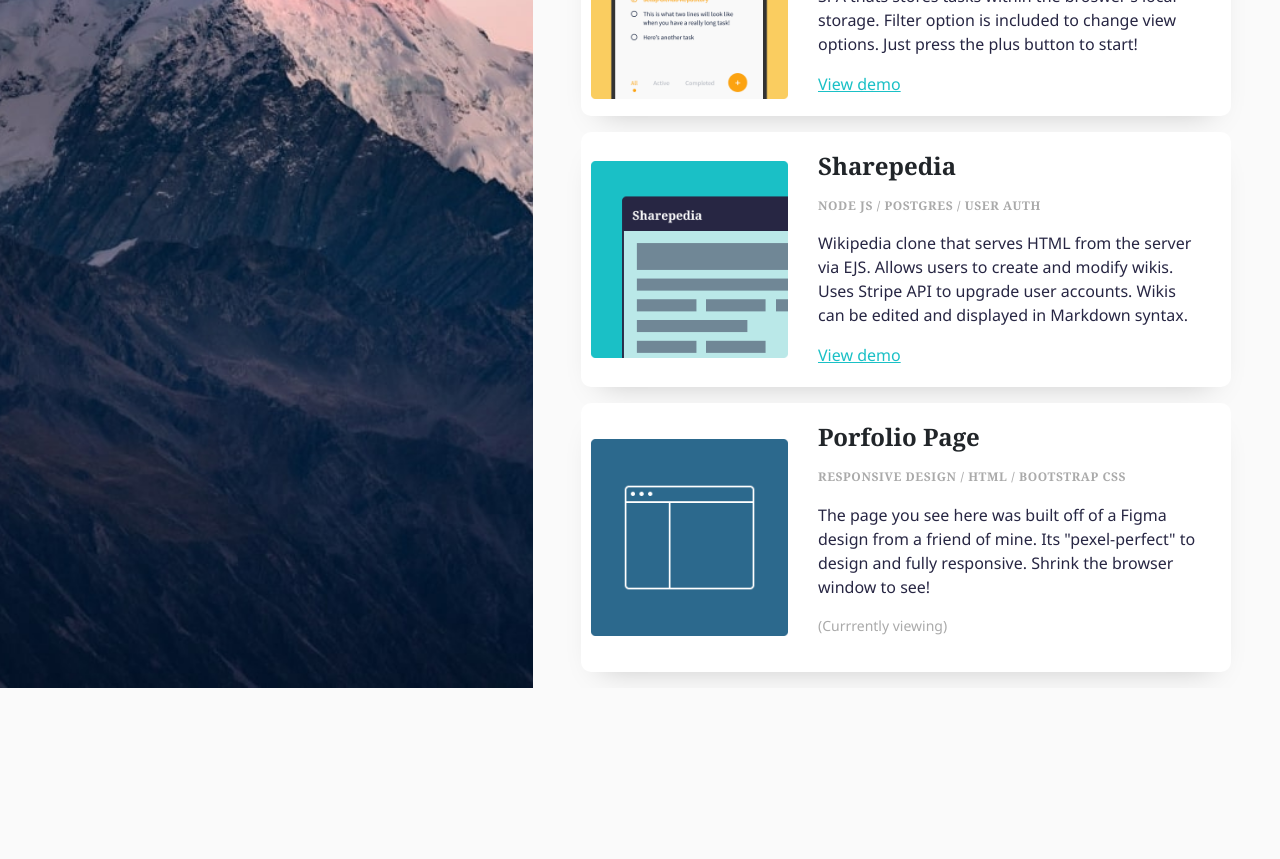
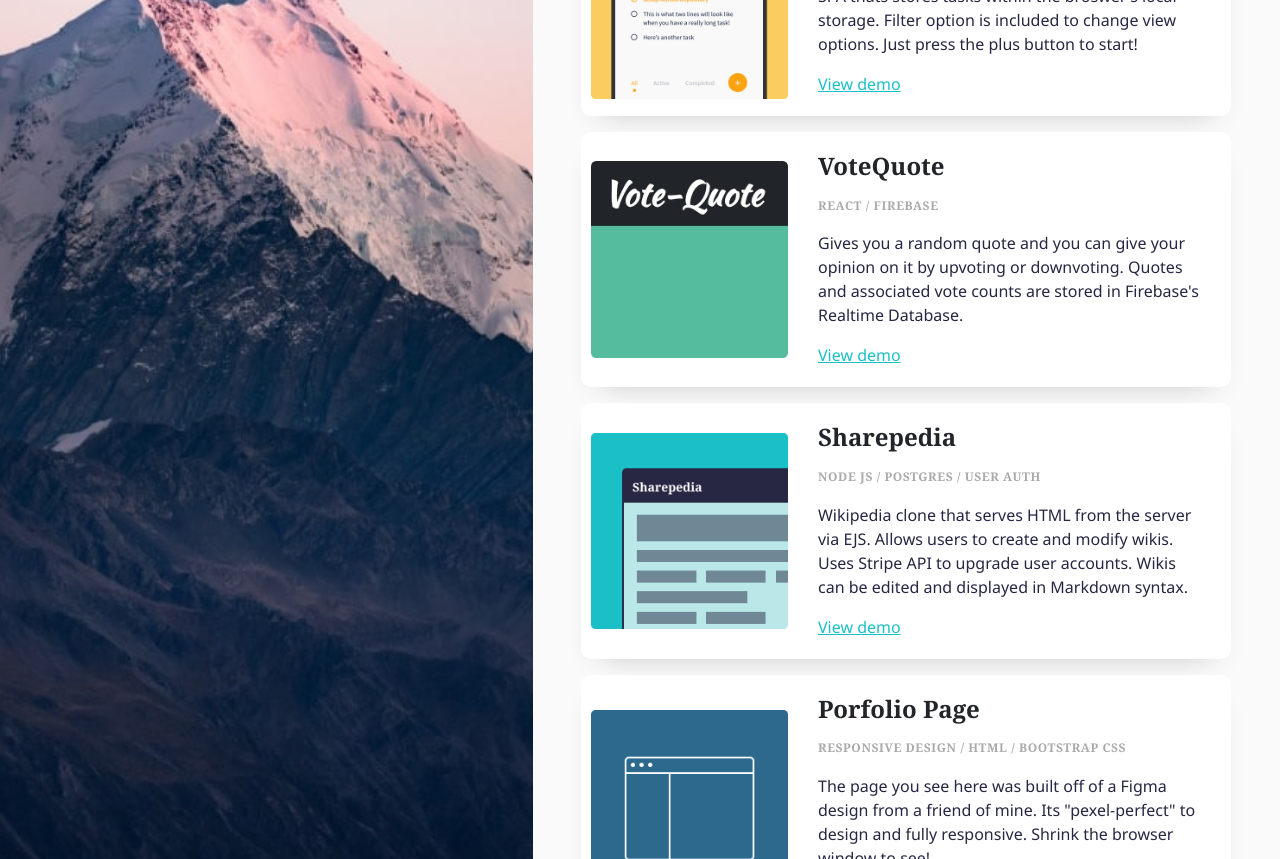
Before and after one commit to rj-tinajero/my-profile, a React (Create React App) app: page / in a window 1280 px wide. Shown: the part 660-1519 px from the top of the page. Before the commit the page ends 1348 px from the top, so only its background shows below. Built offline with nearby package versions, Linux system fonts and the light colour scheme.

Commit message:
new project added

```diff
--- a/src/App.css
+++ b/src/App.css
@@ -133,6 +133,14 @@ body {
   width: 100%;
 }
 
+.card-img-vote {
+  padding: 10px;
+  background-size: cover;
+  height: 100%;
+  width: 100%;
+  border-radius: 7%;
+}
+
 .social {
   padding-top: 40px;
   padding-bottom: 40px
--- a/src/App.js
+++ b/src/App.js
@@ -6,6 +6,7 @@ import github from './assets/icon-github.svg'
 import todo from './assets/Todo.png'
 import profile from './assets/Website.png'
 import wiki from './assets/Wiki.png'
+import vote from './assets/vote.png'
 import email from './assets/icon-email.svg'
 import cv from './assets/icon.svg'
 
@@ -81,6 +82,22 @@ function App() {
           <div className="card mb-3" >
             <div className="row no-gutters">
               <div className="col-sm-4 my-auto">
+                <img src={vote} className="card-img-vote" alt="Todo App" />
+              </div>
+              <div className="col-sm-8">
+                <div className="card-body">
+                  <h3 className="card-title-main"><strong>VoteQuote</strong></h3>
+                  <h5 className="card-title skills">REACT / FIREBASE</h5>
+                  <p className="card-text">Gives you a random quote and you can give your opinion on it by upvoting or downvoting. Quotes and associated vote counts are stored in Firebase's Realtime Database.</p>
+                  <a className="link" href="https://rj-tinajero.github.io/vote-quote" target="_blank" rel="noopener noreferrer">View demo</a>
+                </div>
+              </div>
+            </div>
+          </div>
+
+          <div className="card mb-3" >
+            <div className="row no-gutters">
+              <div className="col-sm-4 my-auto">
                 <img src={wiki} className="card-img" alt="Todo App" />
               </div>
               <div className="col-sm-8">
```
Also changed, not shown: src/assets/vote.png (added).
